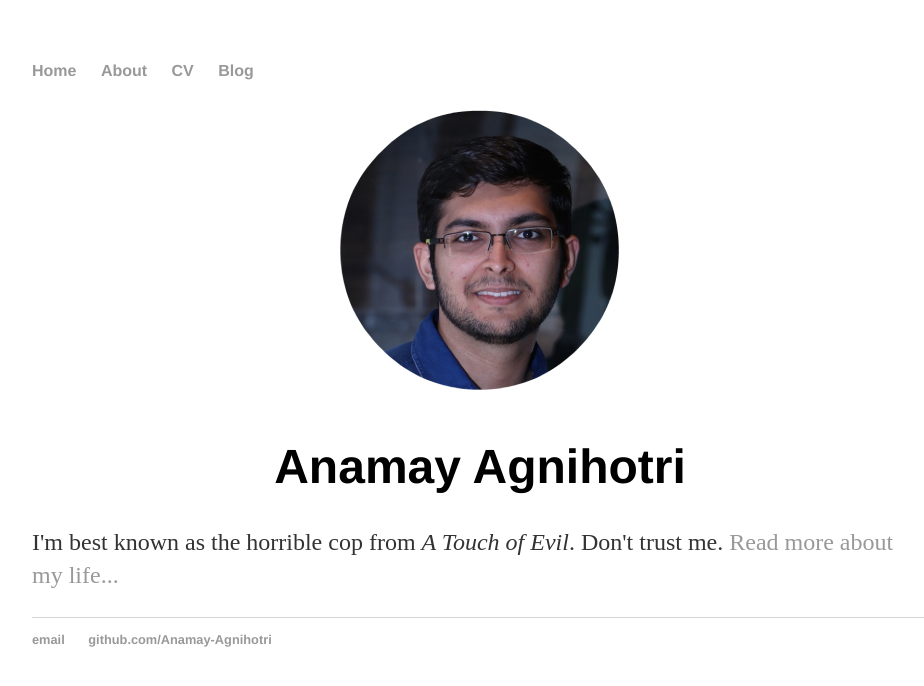
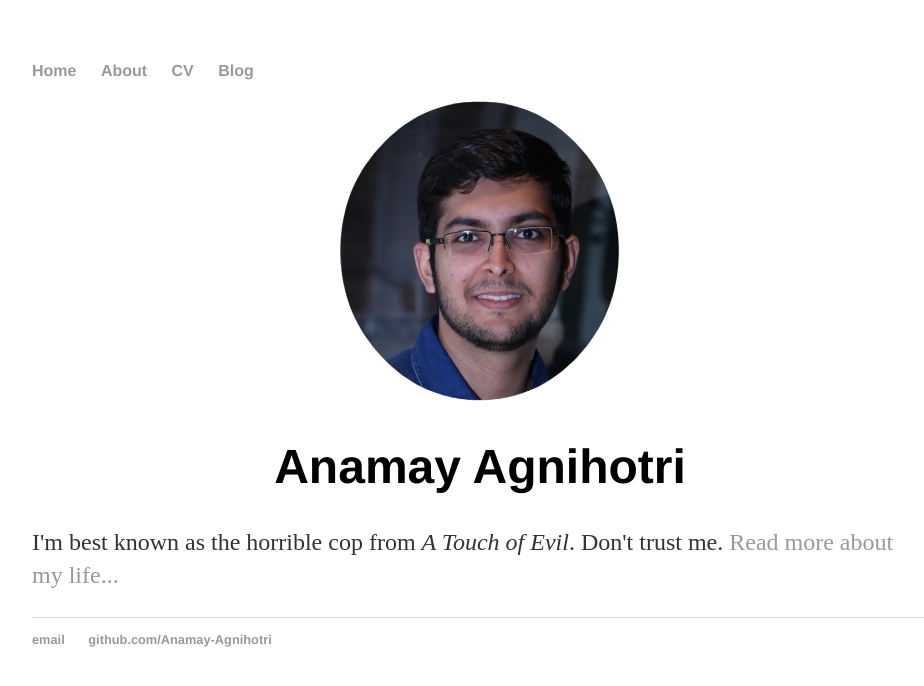
Before and after one commit to Anamay-Agnihotri/Anamay.github.io, a Jekyll site: the page built from index.html, in a window 1280 px wide. Shown: the top 686 px of the page, without its empty margins (160-1084 px from the left). Built offline with Jekyll 4.4.1, drawn with Linux system fonts in a browser that asks for light colours.

Commit message:
Update index.html

```diff
--- a/index.html
+++ b/index.html
@@ -4,7 +4,7 @@ title: Papa Bless
 ---
 <div class="blurb">
 	<center>
-		<img src="Photos/profile.png" height="304" width="282">
+		<img src="Photos/Picture1.png" height="304" width="282">
 		<h1>Anamay Agnihotri</h1>
 	</center>
 	<p>I'm best known as the horrible cop from <em>A Touch of Evil</em>. Don't trust me. <a href="/about">Read more about my life...</a></p>
```
